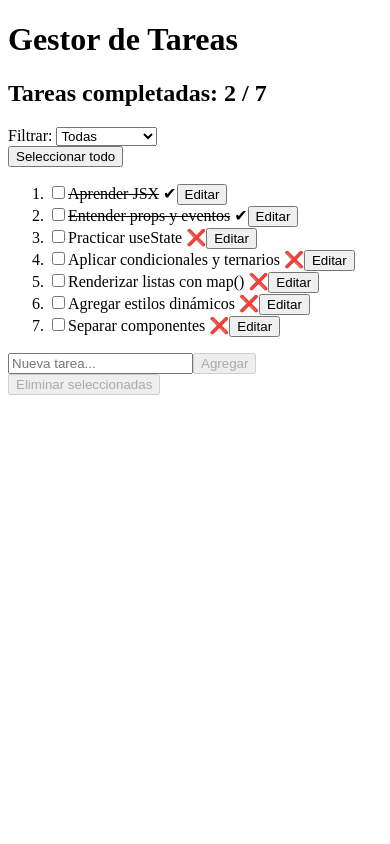
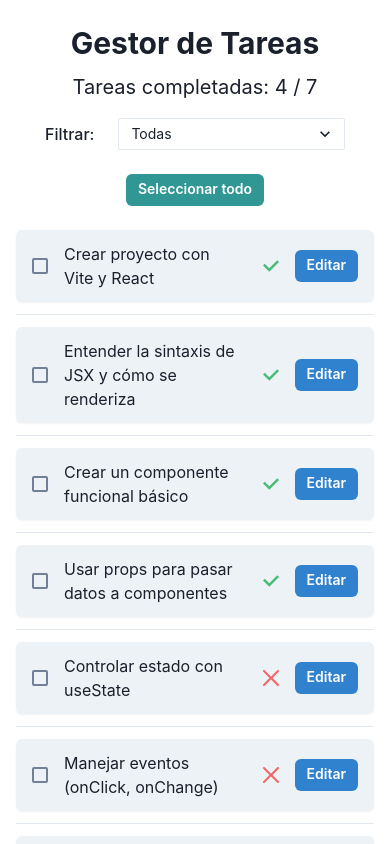
Before and after one commit to jampibryan/Mini_Gestor_Tareas, a React (Vite) app: page / in a window 390 px wide. Shown: the top 844 px of the page. Built offline with nearby package versions, Linux system fonts and the light colour scheme.

Commit message:
diseño de interfaz y responsiva

```diff
--- a/src/components/tareas/FiltroTareas.jsx
+++ b/src/components/tareas/FiltroTareas.jsx
@@ -1,16 +1,25 @@
-// Componente para seleccionar el filtro de visualización de tareas
-
-import React from "react";
+import { Box, FormControl, HStack, FormLabel, Select } from "@chakra-ui/react";
 
 export const FiltroTareas = ({ filtro, setFiltro }) => {
   return (
-    <div>
-      <label>Filtrar: </label>
-      <select value={filtro} onChange={(e) => setFiltro(e.target.value)}>
-        <option value="todas">Todas</option>
-        <option value="completadas">Completadas</option>
-        <option value="pendientes">Pendientes</option>
-      </select>
-    </div>
+    <Box mt={4}>
+      <FormControl maxW="300px" mx="auto">
+        <HStack spacing={3}>
+          <FormLabel mb="0" whiteSpace="nowrap">
+            Filtrar:
+          </FormLabel>
+          <Select
+            value={filtro}
+            onChange={(e) => setFiltro(e.target.value)}
+            size="sm"
+            bg="white"
+          >
+            <option value="todas">Todas</option>
+            <option value="completadas">Completadas</option>
+            <option value="pendientes">Pendientes</option>
+          </Select>
+        </HStack>
+      </FormControl>
+    </Box>
   );
 };
--- a/src/components/tareas/FormularioTarea.jsx
+++ b/src/components/tareas/FormularioTarea.jsx
@@ -1,41 +1,55 @@
 import React, { useState, useEffect } from "react";
+
+// Importamos componentes de Chakra
+import { Input, Button, HStack } from "@chakra-ui/react";
+import { AddIcon, EditIcon } from "@chakra-ui/icons";
 
 // Componente reutilizable para agregar o editar tareas
 export const FormularioTarea = ({
-  modo,
-  valorInicial = "",
-  onAgregar,
-  onActualizar,
+  modo, // "agregar" o "editar"
+  valorInicial, // nombre inicial si se va a editar
+  onAgregar, // función para agregar tarea
+  onActualizar, // función para actualizar tarea
 }) => {
-  const [texto, setTexto] = useState(valorInicial);
+  const [texto, setTexto] = useState(valorInicial || "");
 
-  // Si cambia la tarea a editar, actualizamos el input
+  // Si cambia el valor inicial (por ejemplo, al seleccionar otra tarea), se actualiza el input
   useEffect(() => {
-    setTexto(valorInicial);
+    setTexto(valorInicial || "");
   }, [valorInicial]);
 
-  // Manejar botón "Agregar" o "Actualizar"
+  // Manejar el envío del formulario
   const manejarEnvio = () => {
-    if (texto.trim()) {
-      if (modo === "agregar") {
-        onAgregar(texto.trim());
-      } else {
-        onActualizar(texto.trim());
-      }
-      setTexto("");
+    const nombre = texto.trim();
+    if (!nombre) return; // Evitar tareas vacías
+
+    if (modo === "agregar") {
+      onAgregar(nombre);
+    } else {
+      onActualizar(nombre);
     }
+
+    setTexto(""); // Limpiar input después
   };
 
   return (
-    <div>
-      <input
+    <HStack mt={"8"}>
+      {/* Campo de entrada para nueva tarea o edición */}
+      <Input
         placeholder="Nueva tarea..."
         value={texto}
         onChange={(e) => setTexto(e.target.value)}
       />
-      <button onClick={manejarEnvio} disabled={texto.trim() === ""}>
+
+      {/* Botón para enviar */}
+      <Button
+        onClick={manejarEnvio}
+        colorScheme={modo === "agregar" ? "teal" : "blue"}
+        isDisabled={texto.trim() === ""}
+        leftIcon={modo === "agregar" ? <AddIcon /> : <EditIcon />}
+      >
         {modo === "agregar" ? "Agregar" : "Actualizar"}
-      </button>
-    </div>
+      </Button>
+    </HStack>
   );
 };
--- a/src/components/tareas/ListaTareasApp.jsx
+++ b/src/components/tareas/ListaTareasApp.jsx
@@ -1,25 +1,51 @@
+// Importamos React y hooks necesarios
 import React, { useState } from "react";
+import { DeleteIcon } from "@chakra-ui/icons";
+
+// Importamos componentes Chakra
+import {
+  Box,
+  Heading,
+  Text,
+  Button,
+  VStack,
+  StackDivider,
+  Container,
+} from "@chakra-ui/react";
+
+// Importamos los componentes reutilizables
 import { Tarea } from "./Tarea";
 import { FormularioTarea } from "./FormularioTarea";
 import { FiltroTareas } from "./FiltroTareas";
 
+// Lista inicial de tareas
 const tareasIniciales = [
-  { id: 1, nombre: "Aprender JSX", completado: true },
-  { id: 2, nombre: "Entender props y eventos", completado: true },
-  { id: 3, nombre: "Practicar useState", completado: false },
-  { id: 4, nombre: "Aplicar condicionales y ternarios", completado: false },
-  { id: 5, nombre: "Renderizar listas con map()", completado: false },
-  { id: 6, nombre: "Agregar estilos dinámicos", completado: false },
-  { id: 7, nombre: "Separar componentes", completado: false },
+  { id: 1, nombre: "Crear proyecto con Vite y React", completado: true },
+  {
+    id: 2,
+    nombre: "Entender la sintaxis de JSX y cómo se renderiza",
+    completado: true,
+  },
+  { id: 3, nombre: "Crear un componente funcional básico", completado: true },
+  {
+    id: 4,
+    nombre: "Usar props para pasar datos a componentes",
+    completado: true,
+  },
+  { id: 5, nombre: "Controlar estado con useState", completado: false },
+  { id: 6, nombre: "Manejar eventos (onClick, onChange)", completado: false },
+  { id: 7, nombre: "Mostrar una lista con .map() en React", completado: false },
 ];
 
+// Componente principal
 export const ListaTareasApp = () => {
-  const [tareas, setTareas] = useState(tareasIniciales);
-  const [filtro, setFiltro] = useState("todas");
-  const [seleccionadas, setSeleccionadas] = useState([]);
-  const [tareaEditando, setTareaEditando] = useState(null); // 👈 Para editar tarea
+  // Estados
+  const [tareas, setTareas] = useState(tareasIniciales); // lista de tareas
+  const [filtro, setFiltro] = useState("todas"); // filtro actual
+  const [seleccionadas, setSeleccionadas] = useState([]); // ids de tareas seleccionadas
+  const [tareaEditando, setTareaEditando] = useState(null); // tarea que se está editando
 
-  // Filtrar tareas según opción seleccionada
+  // Filtrar tareas según el filtro seleccionado
   const tareasFiltradas = tareas.filter((t) =>
     filtro === "completadas"
       ? t.completado
@@ -38,35 +64,43 @@ export const ListaTareasApp = () => {
     setTareas([...tareas, nueva]);
   };
 
-  // Actualizar una tarea existente
+  // Actualizar el nombre de una tarea
   const actualizarTarea = (id, nuevoNombre) => {
     setTareas(
       tareas.map((t) => (t.id === id ? { ...t, nombre: nuevoNombre } : t))
     );
-    setTareaEditando(null); // Limpiar el modo edición
+    setTareaEditando(null); // salir del modo edición
   };
 
-  // Cambiar estado de completado
+  // Cambiar el estado de completado de una tarea
   const cambiarCompletado = (id) => {
     setTareas(
       tareas.map((t) => (t.id === id ? { ...t, completado: !t.completado } : t))
     );
   };
 
-  // Seleccionar/deseleccionar tarea
+  // Seleccionar o deseleccionar una tarea
   const toggleSeleccion = (id) => {
     setSeleccionadas((prev) =>
       prev.includes(id) ? prev.filter((i) => i !== id) : [...prev, id]
     );
   };
 
-  // Eliminar tareas seleccionadas
+  // Eliminar todas las tareas seleccionadas
   const eliminarSeleccionadas = () => {
+    // Verificar si la tarea en edición está siendo eliminada
+    if (tareaEditando && seleccionadas.includes(tareaEditando.id)) {
+      setTareaEditando(null); // Restablecer el modo edición
+    }
+
+    // Filtrar las tareas que no están seleccionadas
     setTareas(tareas.filter((t) => !seleccionadas.includes(t.id)));
+
+    // Limpiar las tareas seleccionadas
     setSeleccionadas([]);
   };
 
-  // Seleccionar o deseleccionar todas
+  // Seleccionar o deseleccionar todas las tareas visibles
   const seleccionarTodo = () => {
     if (seleccionadas.length < tareasFiltradas.length) {
       setSeleccionadas(tareasFiltradas.map((t) => t.id));
@@ -75,28 +109,50 @@ export const ListaTareasApp = () => {
     }
   };
 
-  // Activar modo edición
+  // Activar modo edición para una tarea
   const editarTarea = (tarea) => {
     setTareaEditando(tarea);
   };
 
+  // Contador de tareas completadas
   const completadas = tareas.filter((t) => t.completado).length;
 
   return (
-    <>
-      <h1>Gestor de Tareas</h1>
+    <Container maxW="container.md" py={6}>
+      {/* Título y contador */}
+      <Heading as="h1" size="xl" mb={2} textAlign="center">
+        Gestor de Tareas
+      </Heading>
 
-      <h2>
-        Tareas completadas: {completadas} / {tareas.length}
-      </h2>
+      <Text fontSize="xl" mb={4} textAlign="center">
+        {tareas.length === 0
+          ? "No hay tareas"
+          : `Tareas completadas: ${completadas} / ${tareas.length}`}
+      </Text>
 
+      {/* Componente para elegir el filtro */}
       <FiltroTareas filtro={filtro} setFiltro={setFiltro} />
 
+      {/* Botón para seleccionar todas */}
       {tareas.length > 0 && (
-        <button onClick={seleccionarTodo}>Seleccionar todo</button>
+        <Box
+          mt={"6"}
+          display={{ base: "flex", md: "block" }}
+          justifyContent="center"
+        >
+          <Button colorScheme="teal" size="sm" onClick={seleccionarTodo}>
+            Seleccionar todo
+          </Button>
+        </Box>
       )}
 
-      <ol>
+      {/* Lista de tareas */}
+      <VStack
+        spacing={3}
+        mt={6}
+        divider={<StackDivider borderColor="gray.200" />}
+        align="stretch"
+      >
         {tareasFiltradas.map((t) => (
           <Tarea
             key={t.id}
@@ -105,27 +161,32 @@ export const ListaTareasApp = () => {
             seleccionado={seleccionadas.includes(t.id)}
             onCompletado={() => cambiarCompletado(t.id)}
             onSeleccionar={() => toggleSeleccion(t.id)}
-            onEditar={() => editarTarea(t)} // 👈 Nueva función de editar
+            onEditar={() => editarTarea(t)}
           />
         ))}
-      </ol>
+      </VStack>
 
-      {/* Formulario para agregar o editar tareas */}
+      {/* Formulario para agregar o editar tarea */}
       <FormularioTarea
         modo={tareaEditando ? "editar" : "agregar"}
-        valorInicial={tareaEditando?.nombre || ""}
+        valorInicial={tareaEditando?.nombre || ""} // Usamos en cadenamiento opcion (?.) para evitar errores si no hay tarea editando
         onAgregar={agregarTarea}
         onActualizar={(nuevoNombre) =>
           actualizarTarea(tareaEditando.id, nuevoNombre)
         }
       />
 
-      <button
+      {/* Botón para eliminar tareas seleccionadas */}
+      <Button
         onClick={eliminarSeleccionadas}
-        disabled={seleccionadas.length === 0}
+        mt={4}
+        colorScheme="red"
+        size="sm"
+        isDisabled={seleccionadas.length === 0}
+        leftIcon={<DeleteIcon />}
       >
-        Eliminar seleccionadas
-      </button>
-    </>
+        Eliminar
+      </Button>
+    </Container>
   );
 };
--- a/src/components/tareas/Tarea.jsx
+++ b/src/components/tareas/Tarea.jsx
@@ -1,28 +1,70 @@
+// Importamos React
 import React from "react";
+
+// Importamos componentes Chakra
+import { Box, HStack, Checkbox, Text, Button } from "@chakra-ui/react";
+import { CheckIcon, CloseIcon } from "@chakra-ui/icons";
 
 // Componente para renderizar una tarea individual
 export const Tarea = ({
-  nombre,
-  completado,
-  seleccionado,
-  onCompletado,
-  onSeleccionar,
-  onEditar, // 👈 Nueva prop
+  nombre, // Nombre de la tarea
+  completado, // Estado: true si está completada, false si está pendiente
+  seleccionado, // true si la tarea está seleccionada para eliminación múltiple
+  onCompletado, // Función para cambiar el estado completado
+  onSeleccionar, // Función para seleccionar/deseleccionar tarea
+  onEditar, // Función para activar modo edición
 }) => {
   return (
-    <li>
-      <input type="checkbox" checked={seleccionado} onChange={onSeleccionar} />
-      <span
-        onClick={onCompletado}
-        style={{
-          cursor: "pointer",
-          textDecoration: completado ? "line-through" : "none",
-        }}
-      >
-        {nombre}
-      </span>
-      {completado ? " ✔" : " ❌"}
-      <button onClick={onEditar}>Editar</button> {/* 👈 Botón para editar */}
-    </li>
+    <Box
+      bg="gray.100" // 🟦 Fondo claro
+      borderRadius="md" // 🟢 Bordes redondeados
+      px={4}
+      py={3}
+      boxShadow="sm" // ✨ Sombra sutil
+      position="relative"
+      _hover={{
+        "&::after": { width: "100%" },
+        bg: "gray.200", // 🟩 Cambio de fondo al pasar el mouse
+      }}
+      _after={{
+        content: '""',
+        position: "absolute",
+        bottom: "0",
+        left: "0",
+        height: "2px",
+        width: "0",
+        backgroundColor: "teal.400",
+        transition: "width 0.3s ease",
+        zIndex: 0,
+      }}
+    >
+      <HStack spacing={4} align="center">
+        <Checkbox
+          isChecked={seleccionado}
+          onChange={onSeleccionar}
+          borderColor="gray.500"
+          _checked={{ bg: "teal.400", borderColor: "teal.400" }}
+          _hover={{ borderColor: "gray.700" }}
+        />
+        <Text
+          onClick={onCompletado}
+          cursor="pointer"
+          flex="1"
+          whiteSpace="normal" // 🟢 permite saltos de línea
+          wordBreak="break-word" // 🟢 rompe palabras largas
+          overflowWrap="break-word"
+        >
+          {nombre}
+        </Text>
+        {completado ? (
+          <CheckIcon color="green.400" ml={2} />
+        ) : (
+          <CloseIcon color="red.400" ml={2} />
+        )}
+        <Button onClick={onEditar} size="sm" colorScheme="blue">
+          Editar
+        </Button>
+      </HStack>
+    </Box>
   );
 };
--- a/src/main.jsx
+++ b/src/main.jsx
@@ -1,9 +1,12 @@
 import { StrictMode } from "react";
 import { createRoot } from "react-dom/client";
+import { ChakraProvider } from "@chakra-ui/react";
 import { ListaTareasApp } from "./components/tareas/ListaTareasApp.jsx";
 
 createRoot(document.getElementById("root")).render(
   <StrictMode>
-    <ListaTareasApp />
+    <ChakraProvider>
+      <ListaTareasApp />
+    </ChakraProvider>
   </StrictMode>
 );
--- a/vite.config.js
+++ b/vite.config.js
@@ -3,5 +3,6 @@ import react from '@vitejs/plugin-react-swc'
 
 // https://vite.dev/config/
 export default defineConfig({
+  base: '/Mini_Gestor_Tareas/', // 👈 Esta línea es clave
   plugins: [react()],
 })
```
Also changed, not shown: package.json (+10 -1 lines), src/styles.css (deleted), 2 other files (tests, documents, lock files or other folders).
